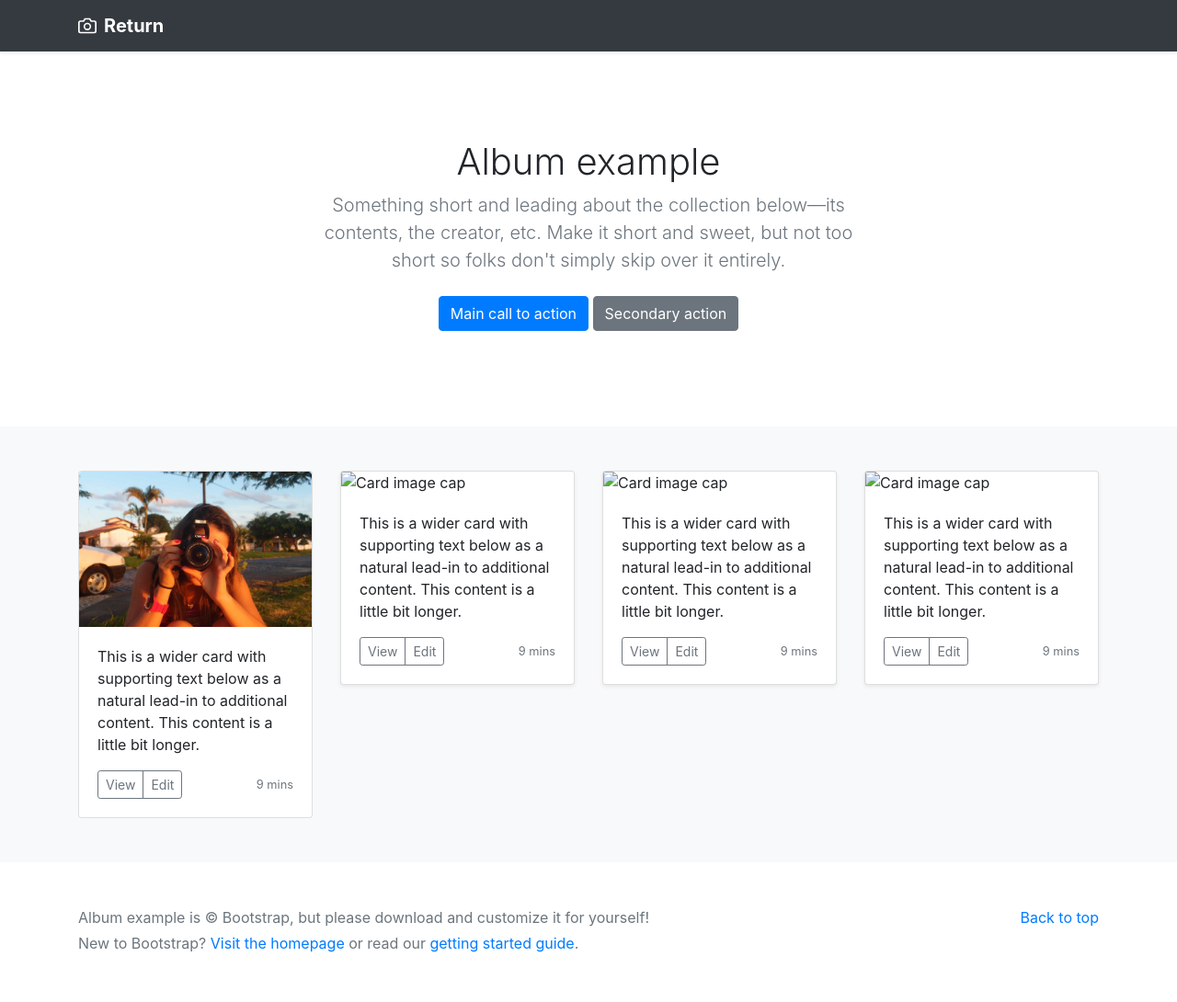
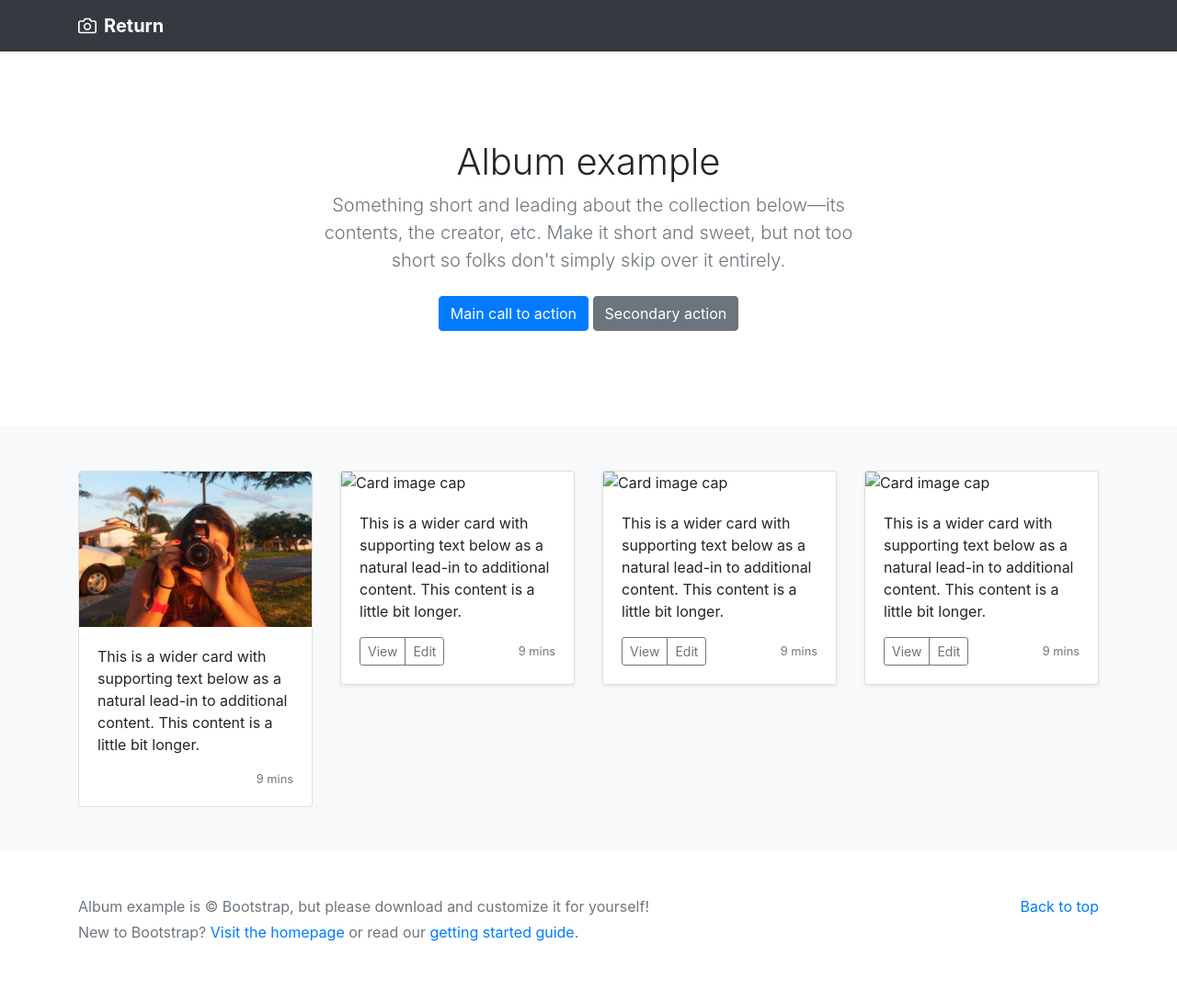
Before and after one commit to brno117/brno117.github.io, a Jekyll site: the page us/index.html, which Jekyll copies as it is, in a window 1280 px wide. Shown: the whole page at 92% size. Built offline with Jekyll 4.4.1, drawn with Linux system fonts in a browser that asks for light colours; nearby versions of some CDN libraries; library files that are not in the unit come from our copies.

Commit message:
Update index.html

```diff
--- a/us/index.html
+++ b/us/index.html
@@ -87,8 +87,8 @@
                   <p class="card-text">This is a wider card with supporting text below as a natural lead-in to additional content. This content is a little bit longer.</p>
                   <div class="d-flex justify-content-between align-items-center">
                     <div class="btn-group">
-                      <button type="button" class="btn btn-sm btn-outline-secondary">View</button>
-                      <button type="button" class="btn btn-sm btn-outline-secondary">Edit</button>
+                      <button type="button" class="btn btn-sm btn-outline-secondary" style="display: none;" >View</button>
+                      <button type="button" class="btn btn-sm btn-outline-secondary" style="display: none;">Edit</button>
                     </div>
                     <small class="text-muted">9 mins</small>
                   </div>
```
